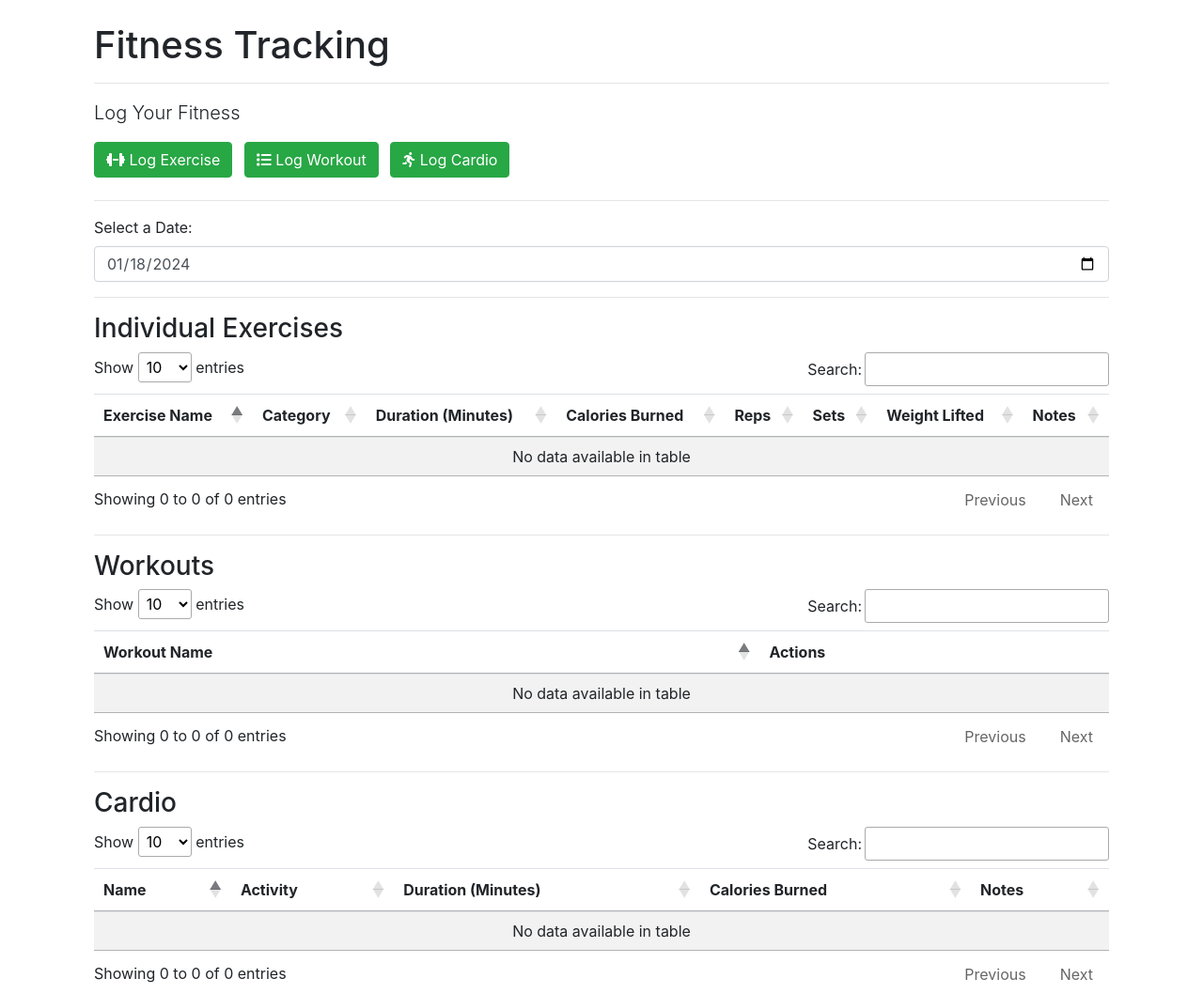
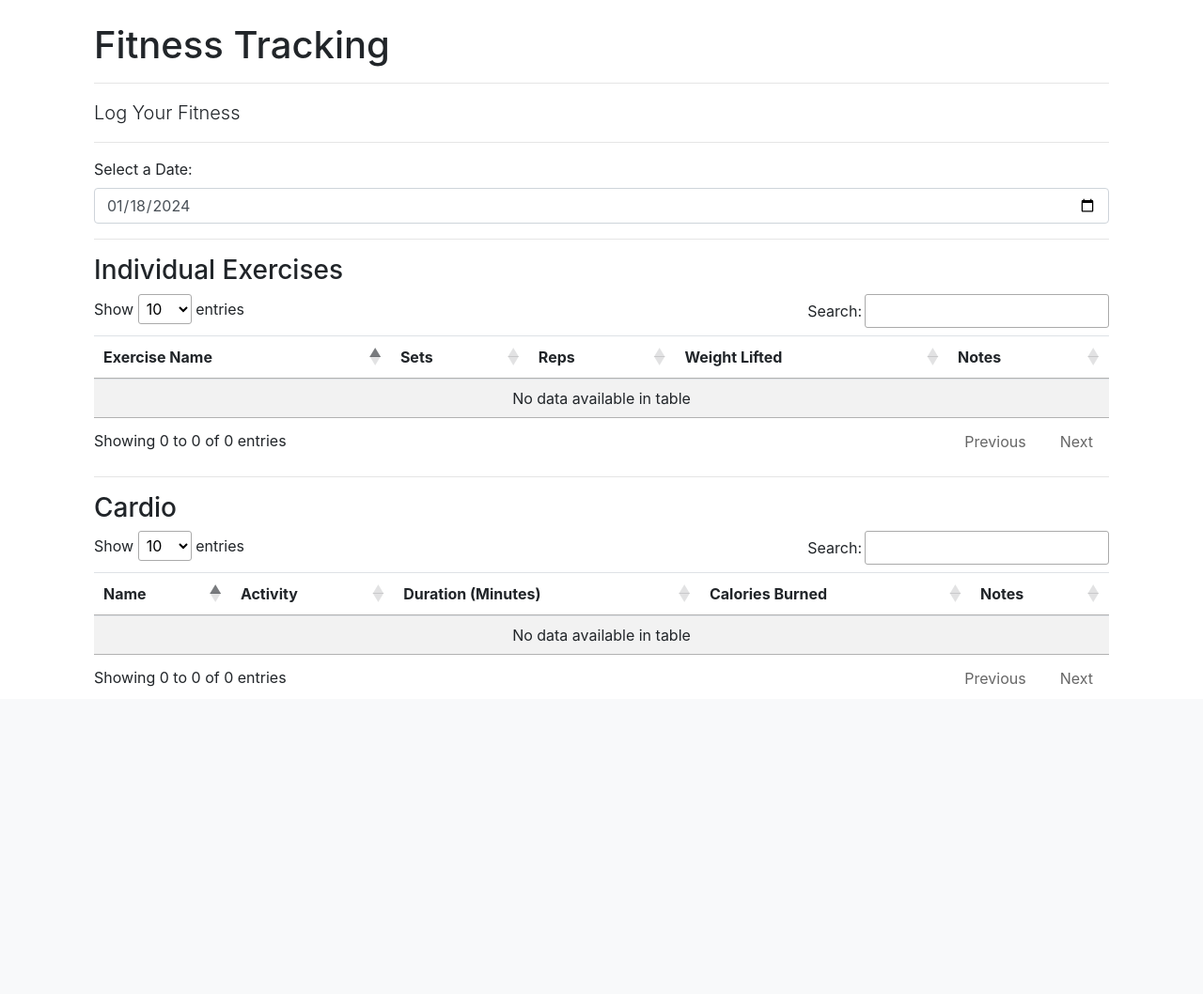
Before and after one commit to Jam0k/MyFitnessBro, a Flask app: page /fitness/tracking in a window 1280 px wide. Shown: the part 56-1114 px from the top of the page at 94% size. After the commit the page ends 787 px from the top, so only its background shows below. Run offline with Flask 3, Linux system fonts and the light colour scheme; data that the repository does not hold is empty; some libraries are stand-ins or nearby versions.

Commit message:
Fitness Tracking Fixes

```diff
--- a/blueprints/fitness/routes.py
+++ b/blueprints/fitness/routes.py
@@ -395,35 +395,22 @@ def updateWorkoutPlan(workout_plan_id):
         return jsonify({"message": "Workout plan updated successfully"})
     return jsonify({"error": "Workout plan not found"}), 404
 
-# Tracking Routes
 @fitness_blueprint.route("/tracking", methods=["GET", "POST"])
 def tracking():
     current_date = datetime.now().strftime("%Y-%m-%d")
 
     if request.method == "POST":
         selected_date_str = request.form.get("date")
-        selected_date = (
-            datetime.strptime(selected_date_str, "%Y-%m-%d")
-            if selected_date_str
-            else None
-        )
+        selected_date = datetime.strptime(selected_date_str, "%Y-%m-%d") if selected_date_str else None
 
         exercise_logs = []
-        workout_plan_logs = []
         cardio_logs = []
 
         if selected_date:
             # Query exercise logs for the selected date
             exercise_logs = ExerciseLog.query.filter(
-                ExerciseLog.log_date == selected_date,
-                ExerciseLog.exercise_id.isnot(None),
-            ).all()
-
-            # Query workout plan logs for the selected date
-            workout_plan_logs = ExerciseLog.query.filter(
-                ExerciseLog.log_date == selected_date,
-                ExerciseLog.workout_plan_id.isnot(None),
-            ).all()
+                ExerciseLog.log_date == selected_date
+            ).join(ExerciseLog.exercise).all()
 
             # Query cardio logs for the selected date
             cardio_logs = CardioLog.query.filter(
@@ -432,46 +419,22 @@ def tracking():
 
         exercise_logs_data = [
             {
-                "exercise": {
-                    "name": log.exercise.name if log.exercise else None,
-                    "category": log.exercise.category if log.exercise else None,
-                    "duration_minutes": log.exercise.duration_minutes
-                    if log.exercise
-                    else None,
-                    "sets": log.exercise.sets if log.exercise else None,
-                    "reps": log.exercise.reps if log.exercise else None,
-                    "weight_lifted": str(log.exercise.weight_lifted)
-                    if log.exercise
-                    else None,
-                    "calories_burned": log.exercise.calories_burned
-                    if log.exercise
-                    else None,
-                    "notes": log.exercise.notes if log.exercise else None,
-                }
+                "name": log.exercise.name,
+                "sets": log.sets,
+                "reps": log.reps,
+                "weight": log.weight,
+                "notes": log.notes,
             }
             for log in exercise_logs
         ]
 
-        workout_plan_logs_data = [
-            {
-                "workout_plan": {
-                    "id": log.workout_plan.id,  # Include the ID here
-                    "name": log.workout_plan.name if log.workout_plan else None,
-                }
-            }
-            for log in workout_plan_logs
-        ]
-
         cardio_logs_data = [
             {
-                "cardio_log": {
-                    "name": log.name,
-                    "activity": log.activity,
-                    "duration": log.duration,
-                    "calories_burned": log.calories_burned,
-                    "date": log.date.strftime("%Y-%m-%d") if log.date else None,
-                    "notes": log.notes,
-                }
+                "name": log.name,
+                "activity": log.activity,
+                "duration": log.duration,
+                "calories_burned": log.calories_burned,
+                "notes": log.notes,
             }
             for log in cardio_logs
         ]
@@ -479,7 +442,6 @@ def tracking():
         return jsonify(
             {
                 "exercise_logs": exercise_logs_data,
-                "workout_plan_logs": workout_plan_logs_data,
                 "cardio_logs": cardio_logs_data,
                 "current_date": current_date,
             }
--- a/static/js/fitness-tracking/tracking.js
+++ b/static/js/fitness-tracking/tracking.js
@@ -2,14 +2,11 @@ document.addEventListener("DOMContentLoaded", function () {
     const dateInput = document.getElementById("dateFilter");
     const exerciseLogsTable = $("#exercise-logs-table").DataTable({
       columns: [
-            { data: "exercise.name" },
-            { data: "exercise.category" },
-            { data: "exercise.duration_minutes" },
-            { data: "exercise.calories_burned" },
-            { data: "exercise.reps" },
-            { data: "exercise.sets" },
-            { data: "exercise.weight_lifted" },
-            { data: "exercise.notes" },
+        { data: "name" },
+        { data: "sets" },
+        { data: "reps" },
+        { data: "weight" },
+        { data: "notes" },
       ],
     });
 
@@ -51,20 +48,15 @@ document.addEventListener("DOMContentLoaded", function () {
         .then((response) => response.json())
         .then((data) => {
           const exerciseLogs = data.exercise_logs;
-                const workoutPlanLogs = data.workout_plan_logs;
           const cardioLogs = data.cardio_logs;
 
           exerciseLogsTable.clear().draw();
-                workoutPlanLogsTable.clear().draw();
           cardioLogsTable.clear().draw();
 
           if (exerciseLogs.length > 0) {
             exerciseLogsTable.rows.add(exerciseLogs).draw();
           }
 
-                if (workoutPlanLogs.length > 0) {
-                    workoutPlanLogsTable.rows.add(workoutPlanLogs).draw();
-                }
           if (cardioLogs.length > 0) {
             cardioLogsTable.rows.add(cardioLogs).draw();
           }
@@ -79,54 +71,4 @@ document.addEventListener("DOMContentLoaded", function () {
       const current_date = new Date().toISOString().split('T')[0]; // Get current date in YYYY-MM-DD format
       dateInput.value = current_date;
       fetchLogs(current_date);
-
-    $("#workout-plan-logs-table").on(
-        "click",
-        ".view-exercises-btn",
-        function () {
-            const workoutPlanId = $(this).data("id");
-            viewExercises(workoutPlanId);
-        }
-    );
-
-    function viewExercises(workoutPlanId) {
-        $.ajax({
-            url:
-                "/fitness/exercises-and-workouts/get-workout-plan/" + workoutPlanId,
-            type: "GET",
-            success: function (response) {
-                const exercises = response.exercises;
-
-                // Destroy existing DataTable if it exists
-                if ($.fn.DataTable.isDataTable("#exercisesDataTable")) {
-                    $("#exercisesDataTable").DataTable().destroy();
-                }
-
-                // Create DataTable
-                $("#exercisesDataTable").DataTable({
-                    responsive: true,
-                    data: exercises,
-                    columns: [
-                        { data: "name" },
-                        { data: "category" },
-                        { data: "duration_minutes" },
-                        { data: "calories_burned" },
-                        { data: "reps" },
-                        { data: "sets" },
-                        { data: "weight_lifted" },
-                        { data: "notes" },
-                    ],
-                    searching: false, // Disable searching if not needed
-                    paging: false, // Disable pagination if not needed
-                    info: false, // Disable info text if not needed
     });
-
-                $("#viewExercisesModal").modal("show");
-            },
-            error: function (xhr, status, error) {
-                console.error("Error fetching exercises:", status, error);
-            },
-        });
-    }
-
-});
--- a/templates/fitness/tracking/tracking.html
+++ b/templates/fitness/tracking/tracking.html
@@ -4,19 +4,6 @@
   <hr>
     <!-- Buttons for Logging Food and Meal -->
     <p class="lead">Log Your Fitness</p>
-    <div class="mb-4">
-      <a class="btn btn-success mr-2" href="{{ url_for('fitness.logExercise') }}">
-        <i class="fas fa-dumbbell"></i> Log Exercise
-    </a>
-    <a class="btn btn-success mr-2" href="{{ url_for('fitness.logWorkout') }}">
-        <i class="fas fa-list"></i> Log Workout
-    </a>
-    <a class="btn btn-success mr-2" href="{{ url_for('fitness.cardioAndAerobics') }}">
-      <i class="fas fa-person-running"></i> Log Cardio
-    </a>
-
-
-    </div>
 
     <hr>
 
@@ -37,35 +24,14 @@
     <thead>
       <tr>
         <th>Exercise Name</th>
-        <th>Category</th>
-        <th>Duration (Minutes)</th>
-        <th>Calories Burned</th>
+        <th>Sets</th>
         <th>Reps</th>
-        <th>Sets</th>
         <th>Weight Lifted</th>
         <th>Notes</th>
       </tr>
     </thead>
-
     <tbody>
       <!-- Table rows for exercise logs will be generated here dynamically -->
-    </tbody>
-  </table>
-</div>
-<hr>
-
-<div id="workout-plan-logs">
-  <h3>Workouts</h3>
-  <table id="workout-plan-logs-table" class="table table-striped">
-    <thead>
-      <tr>
-        <th>Workout Name</th>
-        <th>Actions</th>
-        <!-- Column for actions like View Exercises -->
-      </tr>
-    </thead>
-    <tbody>
-      <!-- Table rows for workout plan logs will be generated here dynamically -->
     </tbody>
   </table>
 </div>
```
Lines whose indentation alone changed are shown as unchanged.
